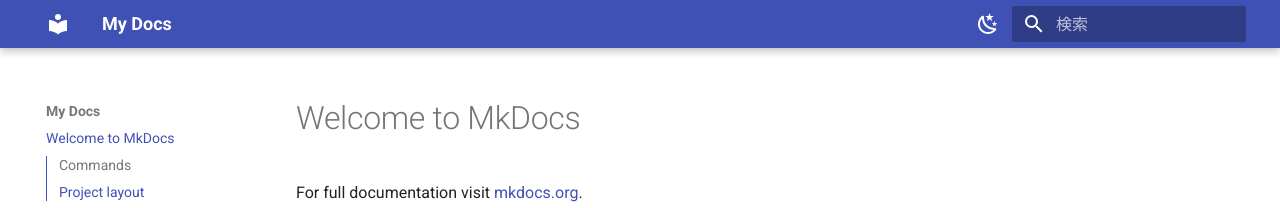
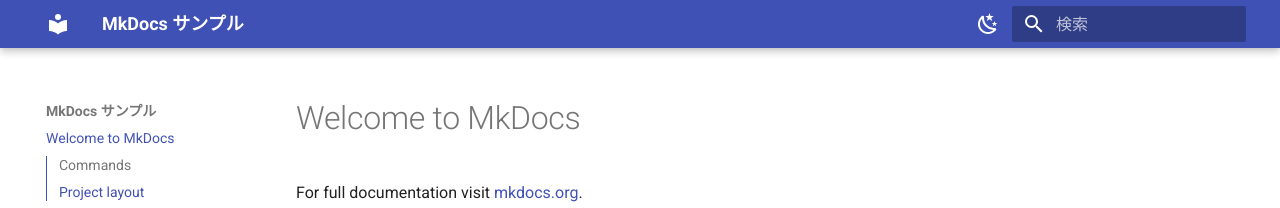
Before and after one commit to odeilly/mkdocs-sample, an MkDocs documentation site: the page built from docs/index.md, in a window 1280 px wide. Shown: the top 208 px of the page. Built offline with MkDocs 1.6.1 and Material for MkDocs 9.7.7, drawn with Linux system fonts in a browser that asks for light colours.

Commit message:
Site URL

```diff
--- a/mkdocs.yml
+++ b/mkdocs.yml
@@ -1,7 +1,8 @@
-site_name: My Docs
+site_name: MkDocs サンプル
 
-use_directory_urls: false
-site_url: ""
+# use_directory_urls: false
+# site_url: ""
+site_url: "https://odeilly.github.io/mkdocs-sample/"
 
 theme:
   name: material
```
